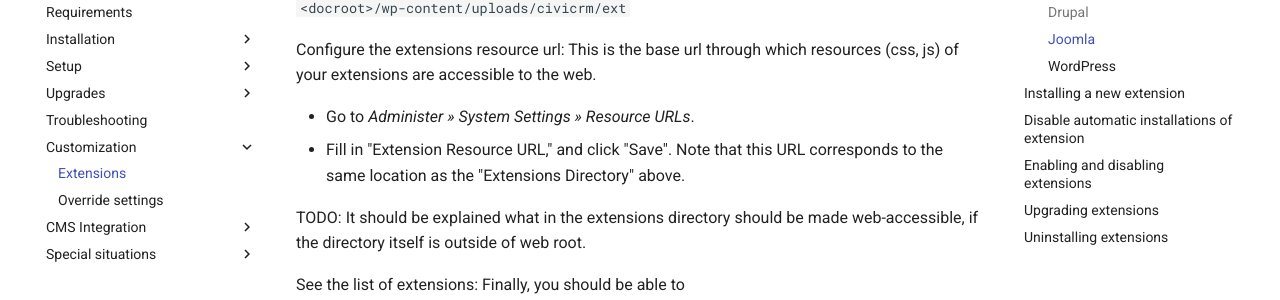
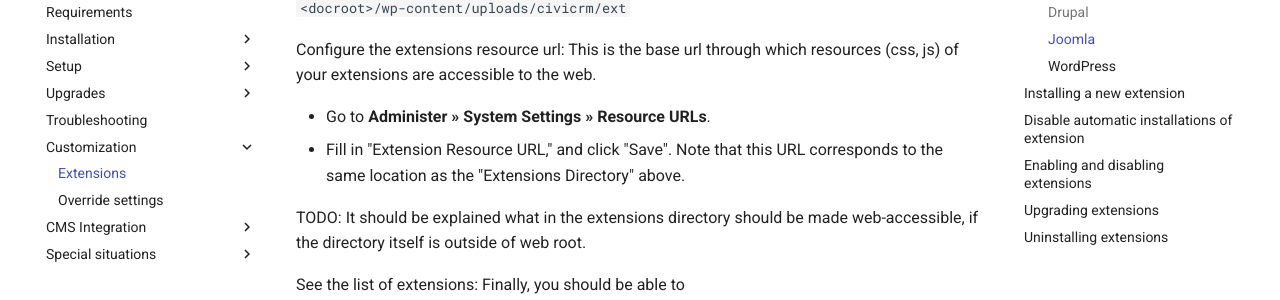
Before and after one commit to civicrm/civicrm-sysadmin-guide, an MkDocs documentation site: the page built from docs/customize/extensions.md, in a window 1280 px wide and 900 px high, scrolled down 1158 px. Shown: the part 150-450 px from the top of the window. Built offline with MkDocs 1.6.1 and Material for MkDocs 9.7.7, drawn with Linux system fonts in a browser that asks for light colours; comment, search, counter and statistics services are not loaded; old or Windows-style settings are respelled for this version of MkDocs.

```diff
--- a/docs/customize/extensions.md
+++ b/docs/customize/extensions.md
@@ -41,7 +41,7 @@ Remembering that mysite == default for most single site installs:
 Configure the extensions resource url:
  This is the base url through which resources (css, js) of your extensions are accessible to the web.
 
-* Go to *Administer » System Settings » Resource URLs*.
+* Go to **Administer » System Settings » Resource URLs**.
 * Fill in "<label for="extensionsURL">Extension Resource URL</label>," and click "Save".
  Note that this URL corresponds to the same location as the "Extensions Directory" above.
 
```
